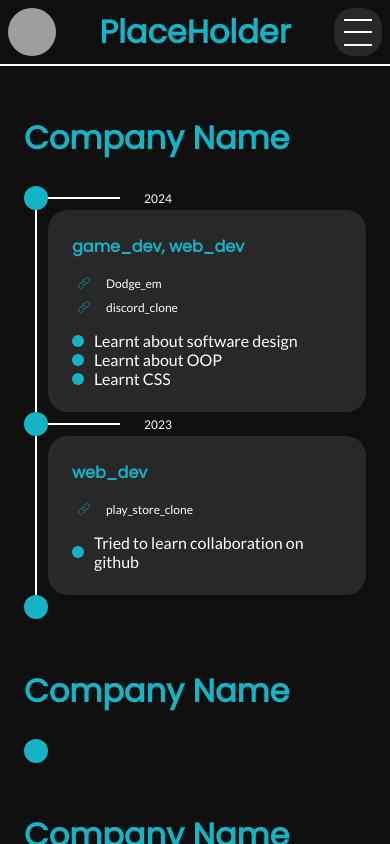
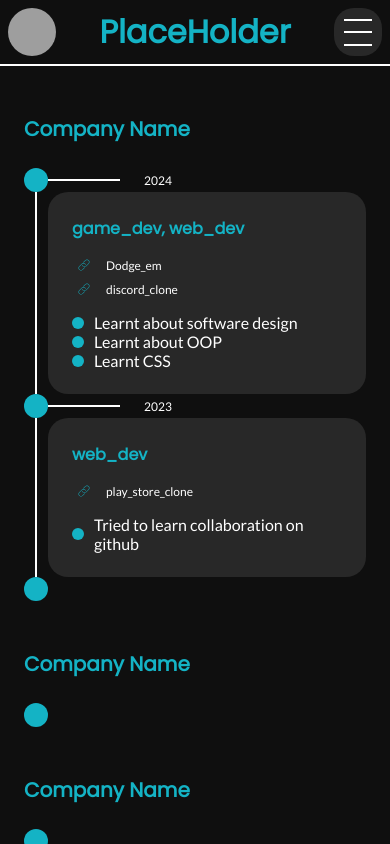
Before and after one commit to ChuzaWick420/Dashboard, a React (Vite) app: page /experience in a window 390 px wide. Built offline with nearby package versions, Linux system fonts and the light colour scheme; grey boxes are pictures that could not be loaded.

Commit message:
fixed scrolling on the experience page

```diff
--- a/src/pages/experience/experience.css
+++ b/src/pages/experience/experience.css
@@ -1,3 +1,7 @@
+.experience_container {
+    overflow-y: scroll;
+}
+
 .important_text {
     color: var(--primary);
 }
@@ -110,3 +114,9 @@
 .projects p {
     font-size: var(--small-text);
 }
+
+@media (max-width: 768px) {
+    .important_text {
+        font-size: var(--sub-heading);
+    }
+}
```
